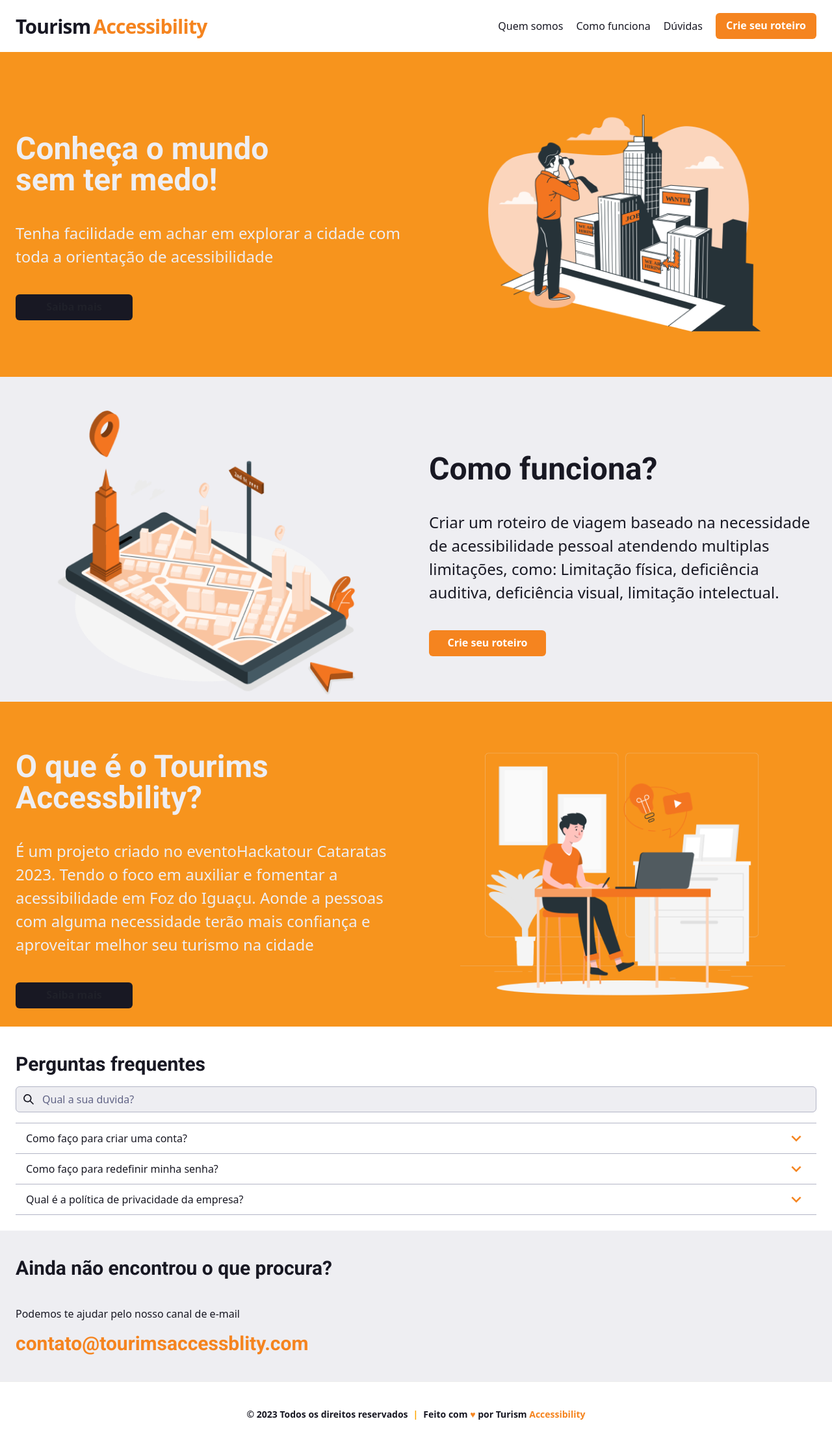
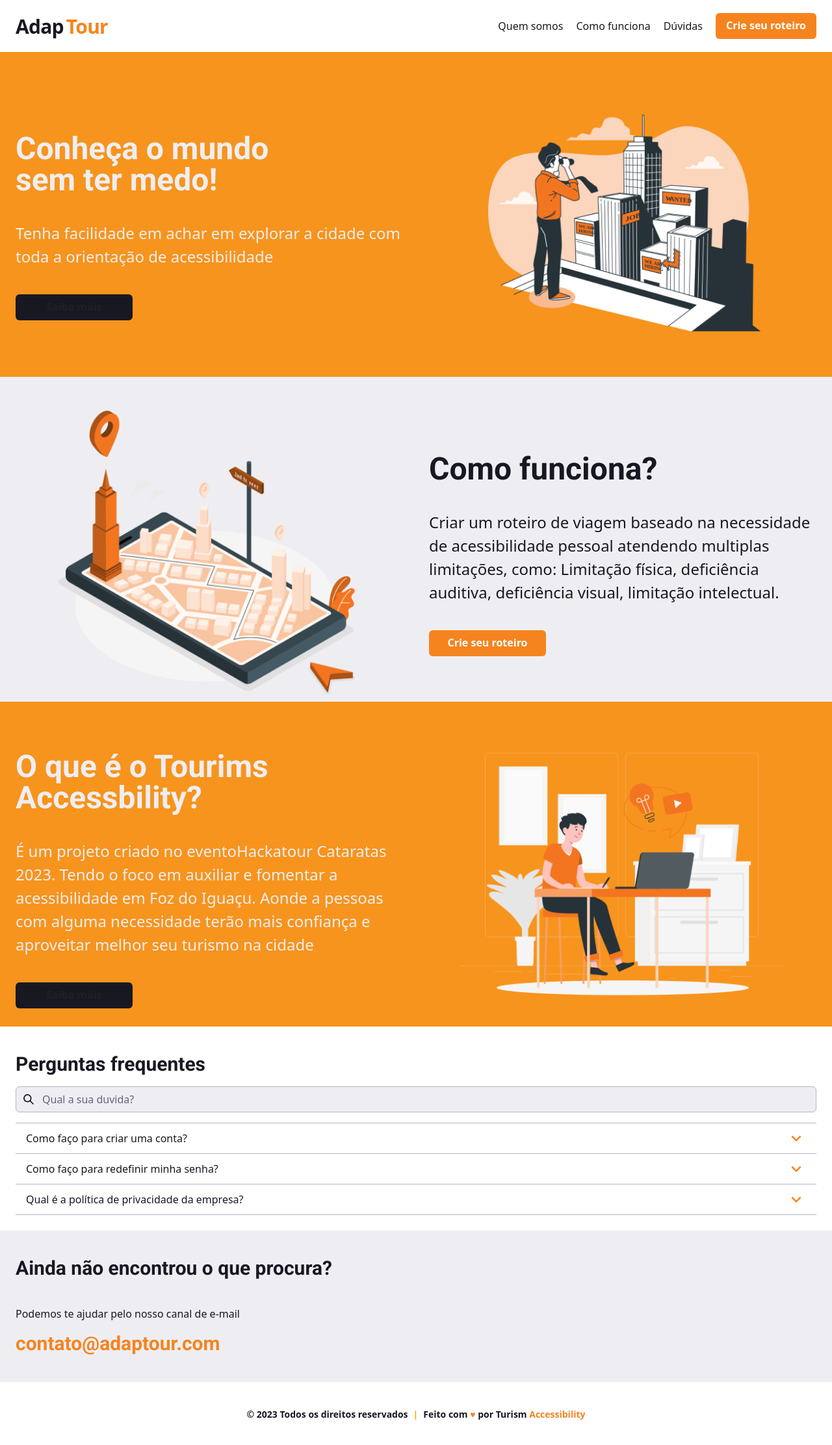
Before and after one commit to LaercioMLB/adaptour, a Next.js app: page / in a window 1280 px wide. Shown: the whole page at 65% size. Built offline with nearby package versions, Linux system fonts and the light colour scheme.

Commit message:
refact: nova logo e email

```diff
--- a/src/components/Faq/index.tsx
+++ b/src/components/Faq/index.tsx
@@ -73,7 +73,7 @@ export default function Faq() {
           </Heading>
           <Text mt={10}>Podemos te ajudar pelo nosso canal de e-mail</Text>
           <Heading as="h2" size="lg" my={4} color="orange.500">
-            contato@tourimsaccessblity.com
+            contato@adaptour.com
           </Heading>
         </Box>
       </Box>
--- a/src/components/Header/Logo.tsx
+++ b/src/components/Header/Logo.tsx
@@ -4,9 +4,9 @@ export function Logo() {
   return (
     <Flex>
       <Text fontSize="3xl" fontWeight="bold" letterSpacing="tight" w="96">
-        Tourism
+        Adap
         <Text as="span" ml="1" color="orange.500">
-          Accessibility
+          Tour
         </Text>
       </Text>
     </Flex>
```
